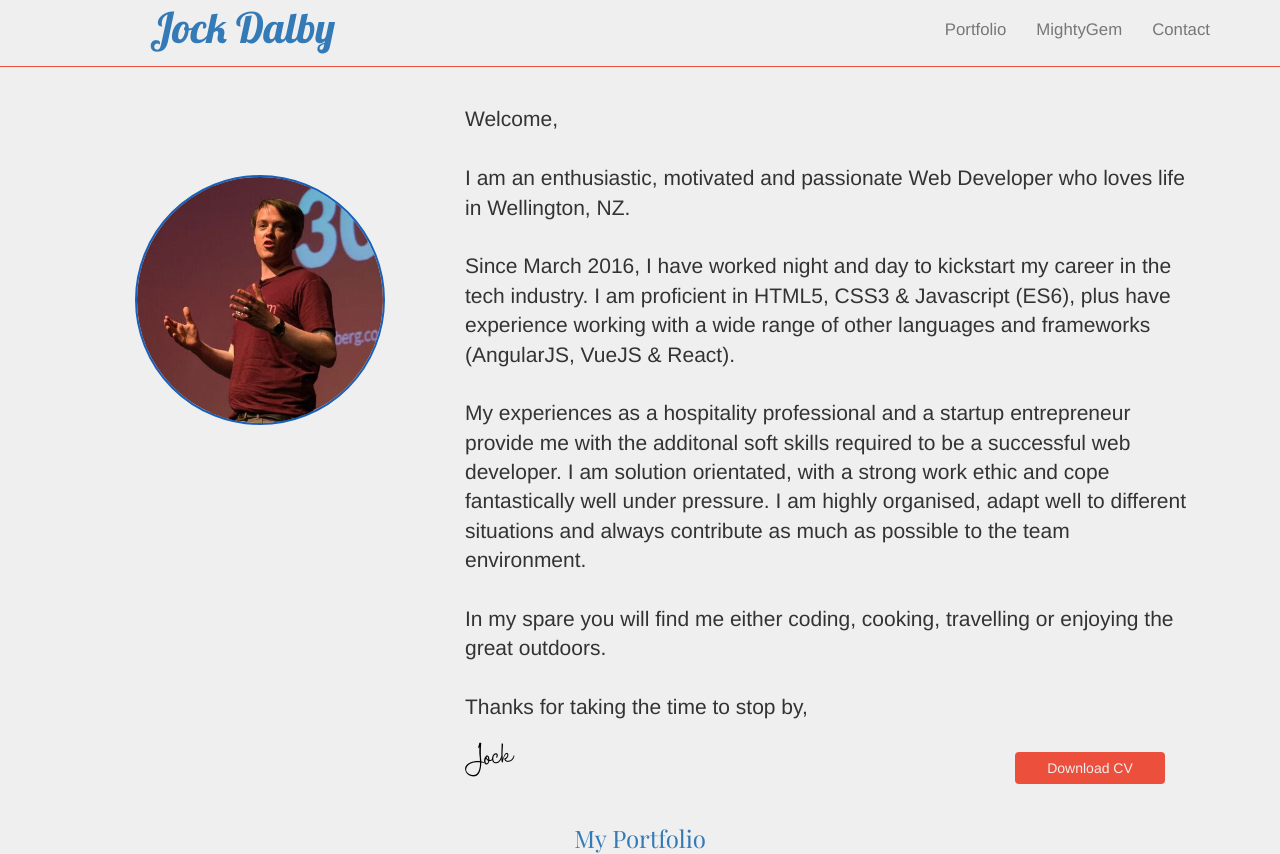
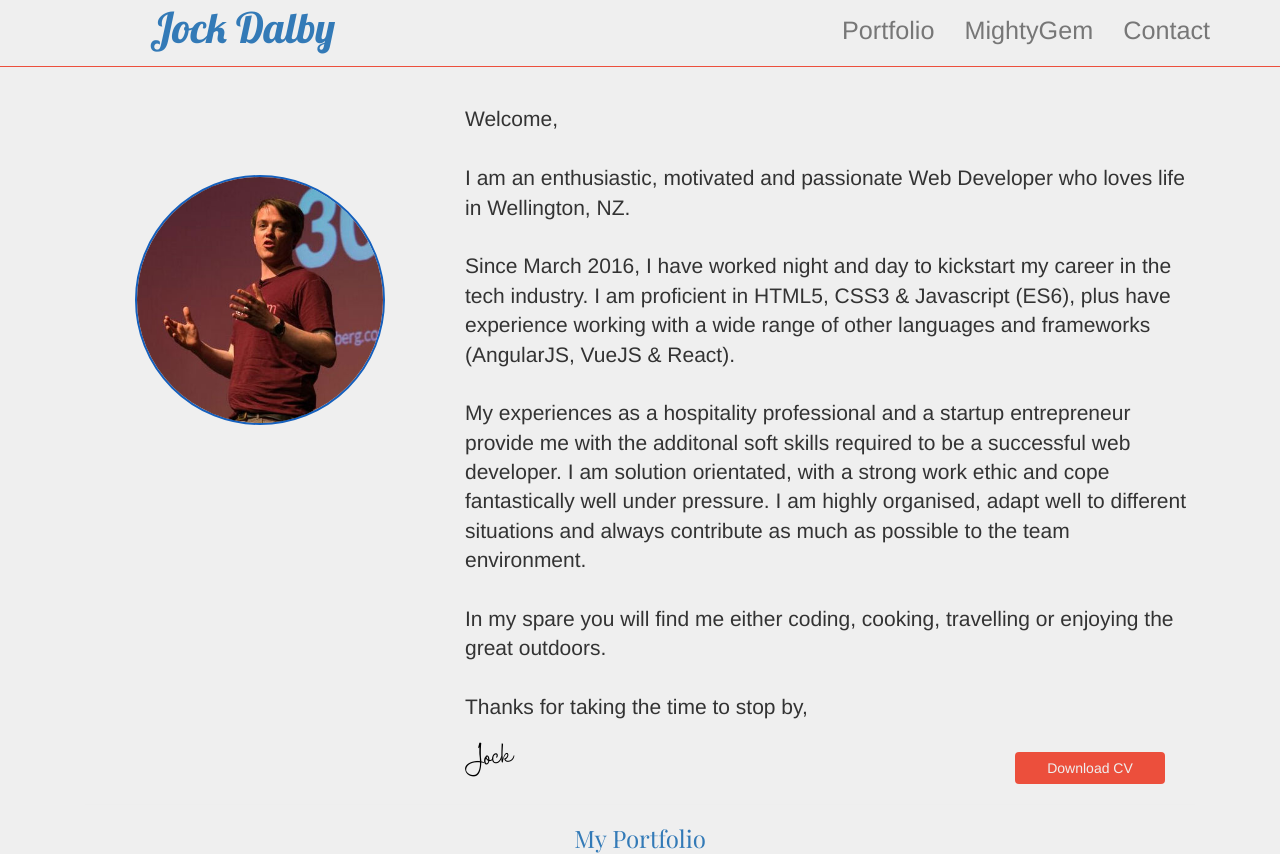
Before and after one commit to jock-dalby/portfolio, a plain HTML site: page index.html in a window 1280 px wide. Shown: the top 854 px of the page. Drawn offline with nearby package versions, Linux system fonts and the light colour scheme.

Commit message:
finish update

```diff
--- a/style.css
+++ b/style.css
@@ -21,7 +21,7 @@ h3 {
 }
 
 .nav li {
-  font-size: 1.2em;
+  font-size: 1.8em;
   margin-top: 5px;
 }
 
@@ -37,6 +37,7 @@ h3 {
 #main-logo {
   font-family: 'Lobster', cursive;
   margin: 5px 0 5px 30px;
+  font-size: 2em;
 }
 
 .contactDetails {
```
